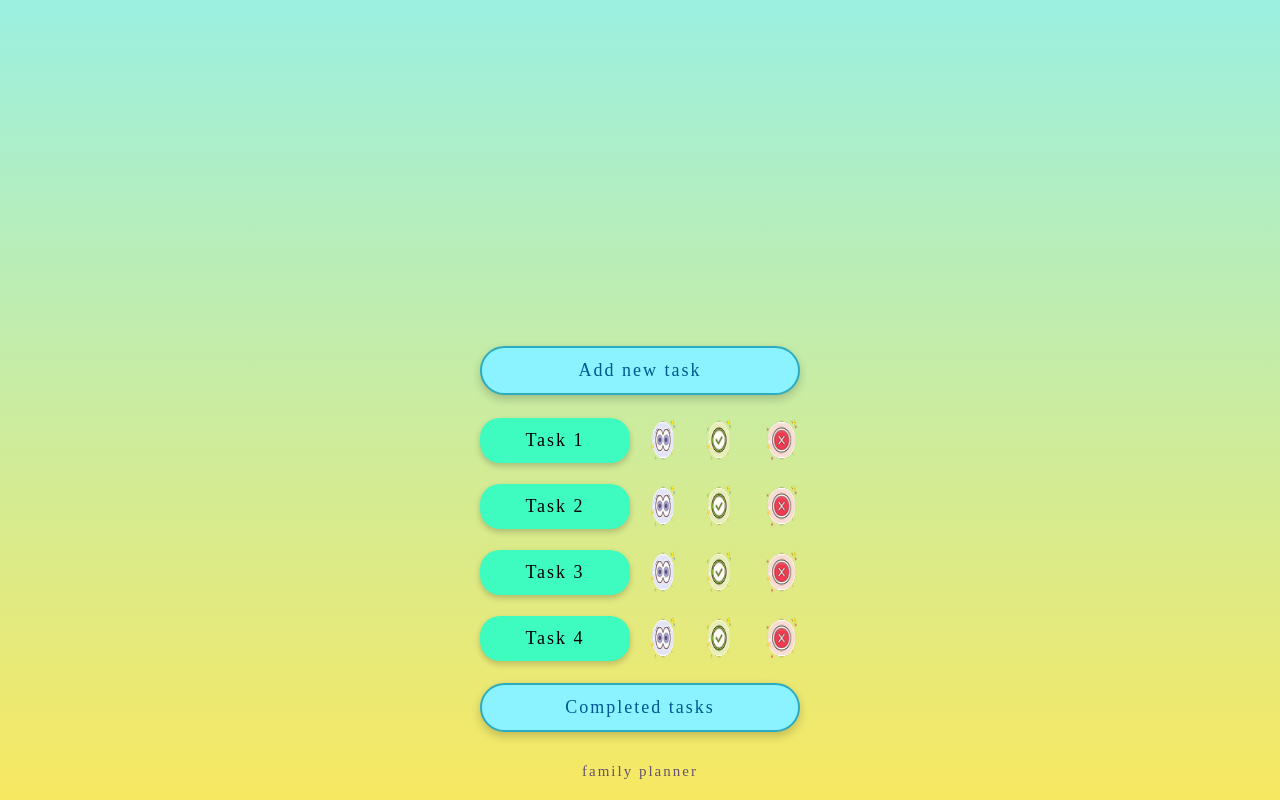
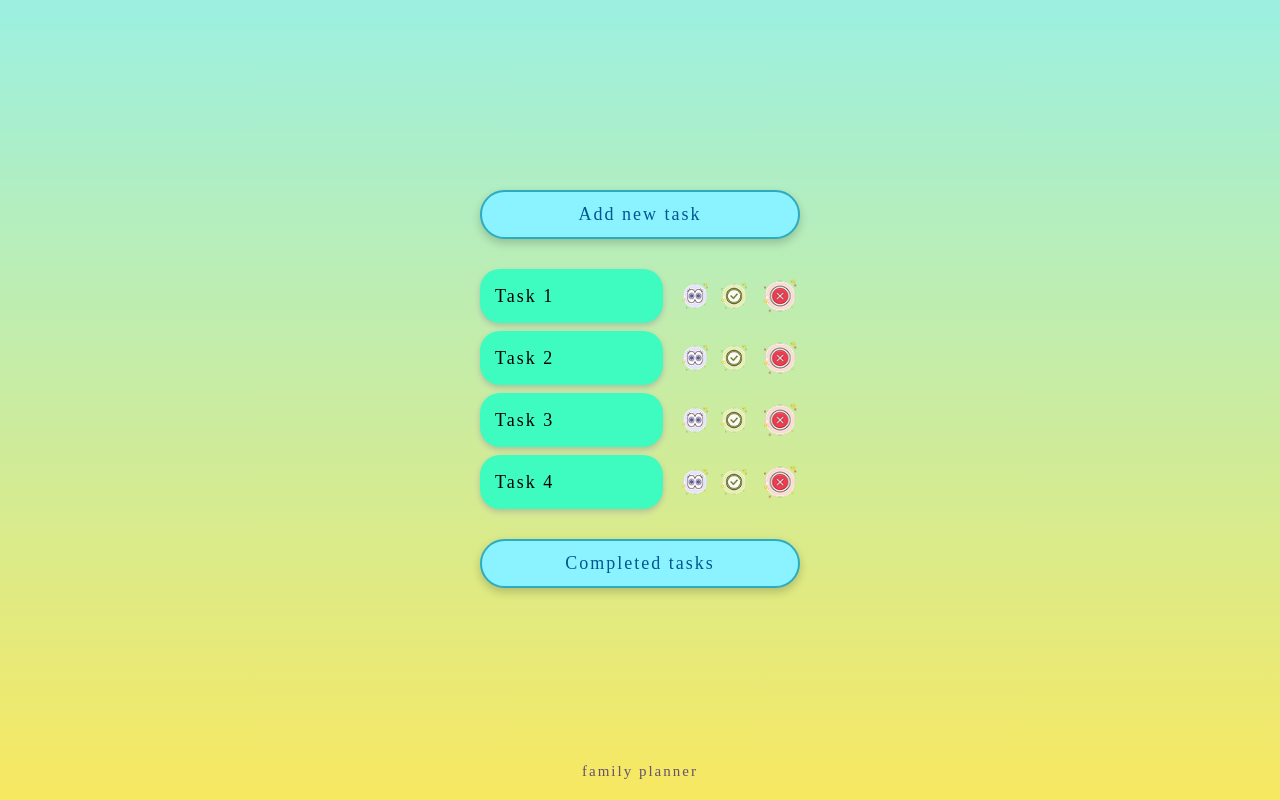
Before and after one commit to WhoIsWho00/FE-ClunHub-42, a React (Vite) app: page /#/dashboard in a window 1280 px wide. Built offline with nearby package versions, Linux system fonts and the light colour scheme; a web font is replaced by a local one.

Commit message:
Осталось сделать название таска и пути на эдд и комплитед

```diff
--- a/src/components/Dashboard/Dashboard.jsx
+++ b/src/components/Dashboard/Dashboard.jsx
@@ -1,7 +1,6 @@
 import React, { useState } from 'react';
 import { useNavigate } from 'react-router-dom';
 import styles from './Dashboard.module.css';
-
 import ProfileHeader from '../ProfileHeader/ProfileHeader';
 
 import eyesIcon from '/src/assets/images/eyes.png';
@@ -18,11 +17,25 @@ const dummyTasks = [
 const Dashboard = () => {
   const navigate = useNavigate();
   const [selectedTask, setSelectedTask] = useState(null);
+  const [confirmationTask, setConfirmationTask] = useState(null);
+  const [deleteConfirmationTask, setDeleteConfirmationTask] = useState(null);
+  const [tasks, setTasks] = useState(dummyTasks);
+  const [completedTasks, setCompletedTasks] = useState([]);
+
+  const handleCompleteTask = (taskId) => {
+    const taskToComplete = tasks.find(task => task.id === taskId);
+    setCompletedTasks([...completedTasks, taskToComplete]);
+    setTasks(tasks.filter(task => task.id !== taskId));
+    setConfirmationTask(null);
+  };
+
+  const handleDeleteTask = (taskId) => {
+    setTasks(tasks.filter(task => task.id !== taskId));
+    setDeleteConfirmationTask(null);
+  };
 
   return (
     <div className={styles.dashboardContainer}>
-
-      {/* 👤 Компонент профиля */}
       <ProfileHeader />
 
       <button className={styles.addTaskButton} onClick={() => navigate('/add-task')}>
@@ -30,21 +43,42 @@ const Dashboard = () => {
       </button>
 
       <div className={styles.taskList}>
-        {dummyTasks.map(task => (
+        {tasks.map(task => (
           <div key={task.id} className={styles.taskRow}>
-            <button className={styles.taskButton} onClick={() => setSelectedTask(task)}>
+            <div className={`${styles.taskButton} ${styles.taskText}`}>
               {task.title}
-            </button>
+            </div>
             <div className={styles.taskIcons}>
-              <img src={eyesIcon} alt="view" className={styles.icon} />
-              <img src={checkmarkIcon} alt="done" className={styles.icon} />
-              <img src={cancelIcon} alt="cancel" className={styles.icon} />
+              <img
+                src={eyesIcon}
+                alt="view"
+                className={styles.icon}
+                onClick={() => setSelectedTask(task)}
+              />
+              <img
+                src={checkmarkIcon}
+                alt="complete"
+                className={styles.icon}
+                onClick={(e) => {
+                  e.stopPropagation();
+                  setConfirmationTask(task);
+                }}
+              />
+              <img
+                src={cancelIcon}
+                alt="delete"
+                className={styles.icon}
+                onClick={(e) => {
+                  e.stopPropagation();
+                  setDeleteConfirmationTask(task);
+                }}
+              />
             </div>
           </div>
         ))}
       </div>
 
-      <button className={styles.completedButton} onClick={() => navigate('/completed')}>
+      <button className={styles.completedButton} onClick={() => navigate('/completed', { state: { completedTasks } })}>
         Completed tasks
       </button>
 
@@ -60,6 +94,56 @@ const Dashboard = () => {
           </div>
         </div>
       )}
+
+      {confirmationTask && (
+        <div className={styles.modalOverlay} onClick={() => setConfirmationTask(null)}>
+          <div className={styles.modal} onClick={e => e.stopPropagation()}>
+            <h3 className={styles.modalTitle}>Confirm completion</h3>
+            <p className={styles.modalText}>
+              Did you really complete "{confirmationTask.title}"?
+            </p>
+            <div className={styles.confirmationButtons}>
+              <button
+                className={`${styles.okButton} ${styles.yesButton}`}
+                onClick={() => handleCompleteTask(confirmationTask.id)}
+              >
+                Yes
+              </button>
+              <button
+                className={`${styles.okButton} ${styles.noButton}`}
+                onClick={() => setConfirmationTask(null)}
+              >
+                No
+              </button>
+            </div>
+          </div>
+        </div>
+      )}
+
+      {deleteConfirmationTask && (
+        <div className={styles.modalOverlay} onClick={() => setDeleteConfirmationTask(null)}>
+          <div className={styles.modal} onClick={e => e.stopPropagation()}>
+            <h3 className={styles.modalTitle}>Confirm deletion</h3>
+            <p className={styles.modalText}>
+              Are you sure you want to delete "{deleteConfirmationTask.title}"?
+            </p>
+            <div className={styles.confirmationButtons}>
+              <button
+                className={`${styles.okButton} ${styles.yesButton}`}
+                onClick={() => handleDeleteTask(deleteConfirmationTask.id)}
+              >
+                Yes
+              </button>
+              <button
+                className={`${styles.okButton} ${styles.noButton}`}
+                onClick={() => setDeleteConfirmationTask(null)}
+              >
+                No
+              </button>
+            </div>
+          </div>
+        </div>
+      )}
     </div>
   );
 };
--- a/src/components/Dashboard/Dashboard.module.css
+++ b/src/components/Dashboard/Dashboard.module.css
@@ -1,19 +1,17 @@
 @import url('https://fonts.googleapis.com/css2?family=Original+Surfer&family=Inika&display=swap');
 
-/* Общий контейнер дашборда */
 .dashboardContainer {
-  display: flex;                       /* Строим вертикальный layout */
+  display: flex;
   flex-direction: column;
-  align-items: center;                /* Центруем контент по горизонтали */
+  align-items: center;
   padding: 20px;
   width: 100%;
-  min-height: 100vh;                  /* Занимаем всю высоту экрана */
-  background: linear-gradient(to bottom, #9bf0e1, #f8e861); /* фон */
+  min-height: 100vh;
+  background: linear-gradient(to bottom, #9bf0e1, #f8e861);
   font-family: 'Original Surfer', cursive;
   position: relative;
 }
 
-/* Кнопка "Add new task" */
 .addTaskButton {
   width: 100%;
   max-width: 320px;
@@ -32,52 +30,74 @@
 }
 
 .addTaskButton:hover {
-  transform: scale(1.05); /* эффект при наведении */
+  transform: scale(1.05);
 }
 
-/* Список задач */
 .taskList {
   width: 100%;
   max-width: 320px;
   display: flex;
   flex-direction: column;
-  gap: 16px; /* отступы между задачами */
+  gap: 8px;
+  margin: 10px 0;
+  padding: 0;
+  box-sizing: border-box;
 }
 
-/* Одна строка с задачей и иконками */
 .taskRow {
   display: flex;
   align-items: center;
-  justify-content: space-between;
+  width: 100%;
+  min-height: 54px;
 }
 
-/* Кнопка задачи */
-.taskButton {
-  flex-grow: 1; /* занимает доступное пространство */
-  padding: 12px 18px;
+.taskButton, .taskText {
+  flex: 1;
+  min-width: 0;
+  height: 54px;
+  padding: 0 15px;
   background: #3efcc0;
   border: none;
   border-radius: 20px;
   font-size: 18px;
-  cursor: pointer;
+  cursor: default;
   letter-spacing: 2px;
-  box-shadow: 0 3px 6px rgba(0, 0, 0, 0.2);
+  box-shadow: 0 3px 6px rgba(0, 0, 0, 0.2),
+              0 4px 8px rgba(255, 255, 255, 0.3);
   font-family: 'Original Surfer', cursive;
+  text-align: left;
+  white-space: nowrap;
+  overflow: hidden;
+  text-overflow: ellipsis;
+  display: flex;
+  align-items: center;
 }
 
-/* Иконки рядом с задачей */
 .taskIcons {
   display: flex;
-  gap: 6px;
-  margin-left: 8px;
+  height: 54px;
+  margin-left: 5px;
 }
 
 .icon {
-  width: 50px;
-  height: 50px;
+  width: 54px;
+  height: 54px;
+  object-fit: contain;
+  margin-left: -15px;
+  position: relative;
+  transition: transform 0.2s ease;
+  cursor: pointer;
 }
 
-/* Кнопка перехода к выполненным задачам */
+.icon:first-child {
+  margin-left: 0;
+}
+
+.icon:hover {
+  transform: scale(1.1);
+  z-index: 1;
+}
+
 .completedButton {
   width: 100%;
   max-width: 320px;
@@ -94,9 +114,8 @@
   box-shadow: 0 4px 10px rgba(0, 0, 0, 0.2);
 }
 
-/* Нижний текст */
 .footerText {
-  margin-top: auto;       /* прижимает к низу */
+  margin-top: auto;
   padding-top: 20px;
   font-size: 15px;
   color: #645270;
@@ -105,10 +124,12 @@
   text-align: center;
 }
 
-/* Модальное окно (фон) */
 .modalOverlay {
   position: fixed;
-  top: 0; left: 0; right: 0; bottom: 0;
+  top: 0;
+  left: 0;
+  right: 0;
+  bottom: 0;
   background: rgba(0, 0, 0, 0.4);
   display: flex;
   justify-content: center;
@@ -116,7 +137,6 @@
   z-index: 999;
 }
 
-/* Само модальное окно */
 .modal {
   background: white;
   padding: 20px;
@@ -126,20 +146,17 @@
   text-align: center;
 }
 
-/* Заголовок модального окна */
 .modalTitle {
   font-size: 20px;
   margin-bottom: 10px;
   letter-spacing: 2px;
 }
 
-/* Текст в модалке */
 .modalText {
   font-size: 16px;
   margin-bottom: 8px;
 }
 
-/* Кнопка подтверждения */
 .okButton {
   margin-top: 10px;
   background: #86e7f8;
@@ -149,3 +166,20 @@
   cursor: pointer;
   font-size: 16px;
 }
+
+.confirmationButtons {
+  display: flex;
+  gap: 15px;
+  justify-content: center;
+  margin-top: 20px;
+}
+
+.yesButton {
+  background: #3efcc0 !important;
+  color: #01578f;
+}
+
+.noButton {
+  background: #ff6b6b !important;
+  color: white;
+}
--- a/src/components/ProfileHeader/ProfileHeader.module.css
+++ b/src/components/ProfileHeader/ProfileHeader.module.css
@@ -4,7 +4,7 @@
     position: relative;
     width: 100%;
     max-width: 320px;
-    margin: 4cm 0 5px 0;
+
     height: 150px;
   }
 
```
